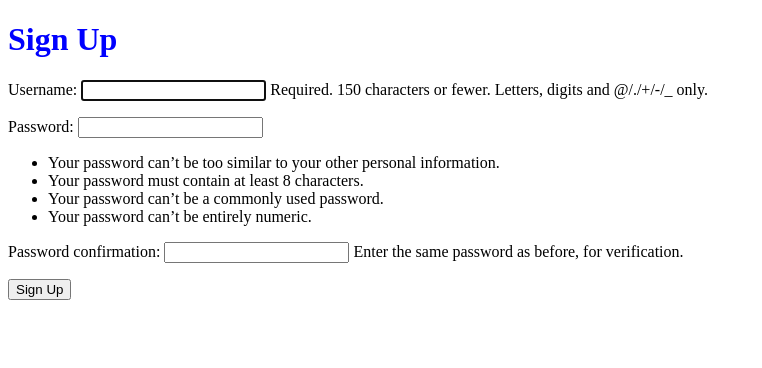
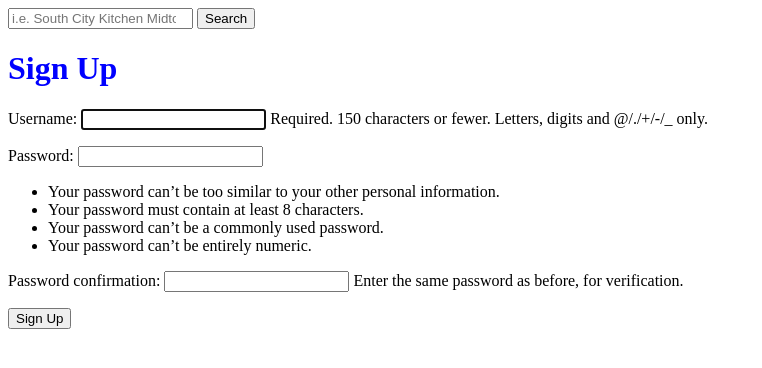
Before and after one commit to weswes2EPYC/Atlanta-Food-Finder, a Django app: page /signup/ in a window 1280 px wide. Shown: the top 368 px of the page, without its empty margins (0-762 px from the left). Run offline with Django 5.2, Linux system fonts and the light colour scheme; some libraries are stand-ins or nearby versions.

Commit message:
initial search bar auto complete

```diff
--- a/food_finder/food_finder/templates/base.html
+++ b/food_finder/food_finder/templates/base.html
@@ -8,6 +8,7 @@
     </head>
 
     <body>
+    {% include 'components/search_bar.html' %}
     {% block content %}{% endblock content %}
     </body>
 </html>
--- /dev/null
+++ b/food_finder/main/templates/components/search_bar.html
@@ -0,0 +1,39 @@
+<form action="/search" method="GET">
+    <!-- The input for the search query with autocomplete -->
+    <input type="search" id="autocomplete" name="query" placeholder="i.e. South City Kitchen Midtown, Chinese, Buckhead" required>
+    <button type="submit">Search</button>
+</form>
+
+<!-- Add the Google Places API Script -->
+<script src="https://maps.googleapis.com/maps/api/js?key=AIzaSyAB4mZM4o2Oe4_-ZHmH9gTI3o-gj00pEg4&libraries=places"></script>
+
+<script>
+    // Initialize Google Places Autocomplete
+    function initAutocomplete() {
+        const input = document.getElementById('autocomplete');
+
+        // Define bounds for Atlanta, Georgia (latitude and longitude)
+        const atlantaBounds = new google.maps.LatLngBounds(
+            new google.maps.LatLng(33.647808, -84.551086),  // Southwest coordinates
+            new google.maps.LatLng(33.886885, -84.289311)   // Northeast coordinates
+        );
+
+        const options = {
+            bounds: atlantaBounds,
+            types: ['restaurant'],  // You can restrict to types like 'restaurant' or 'geocode'
+            componentRestrictions: { country: 'us' }  // Restrict search to a specific country
+        };
+        const autocomplete = new google.maps.places.Autocomplete(input, options);
+
+        // Optional: Handle selection event
+        autocomplete.addListener('place_changed', function() {
+            const place = autocomplete.getPlace();
+            console.log(place);
+        });
+    }
+
+    // Initialize autocomplete when the page loads
+    window.onload = function() {
+        initAutocomplete();
+    }
+</script>
```
